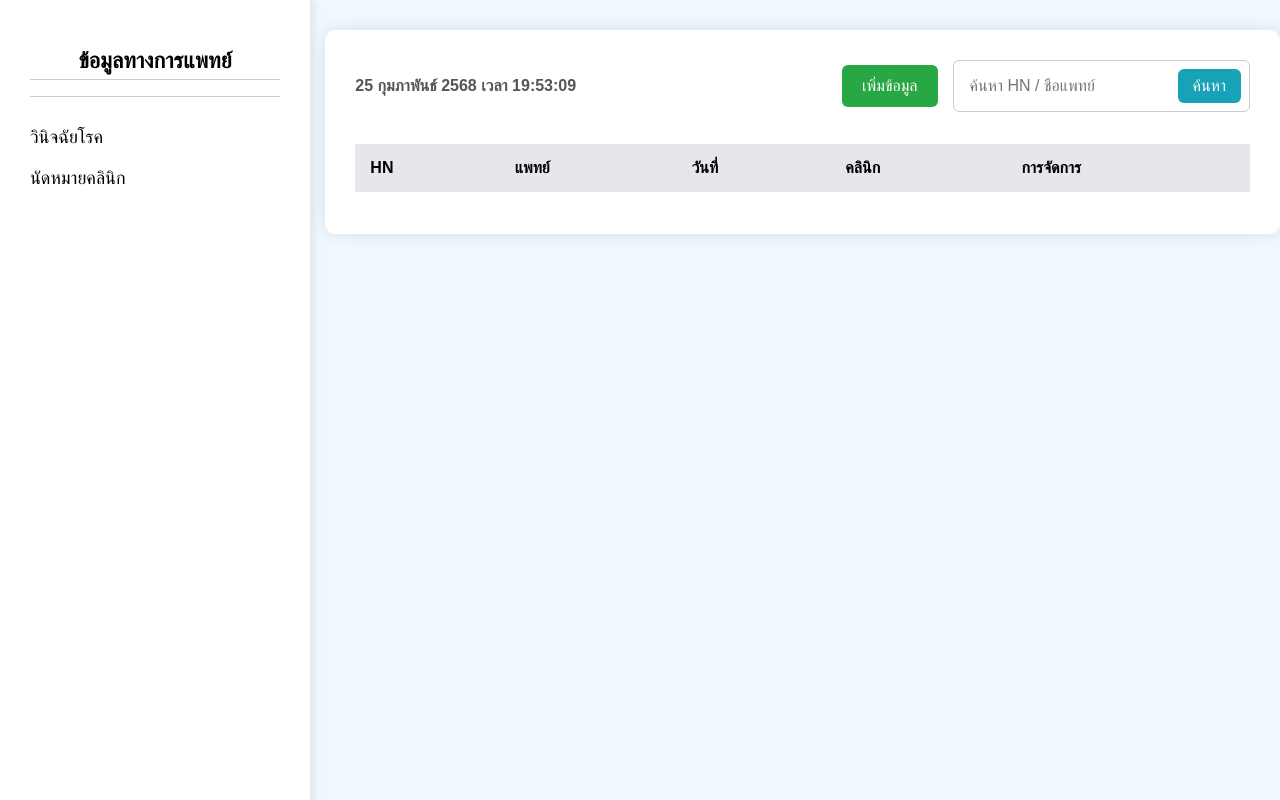
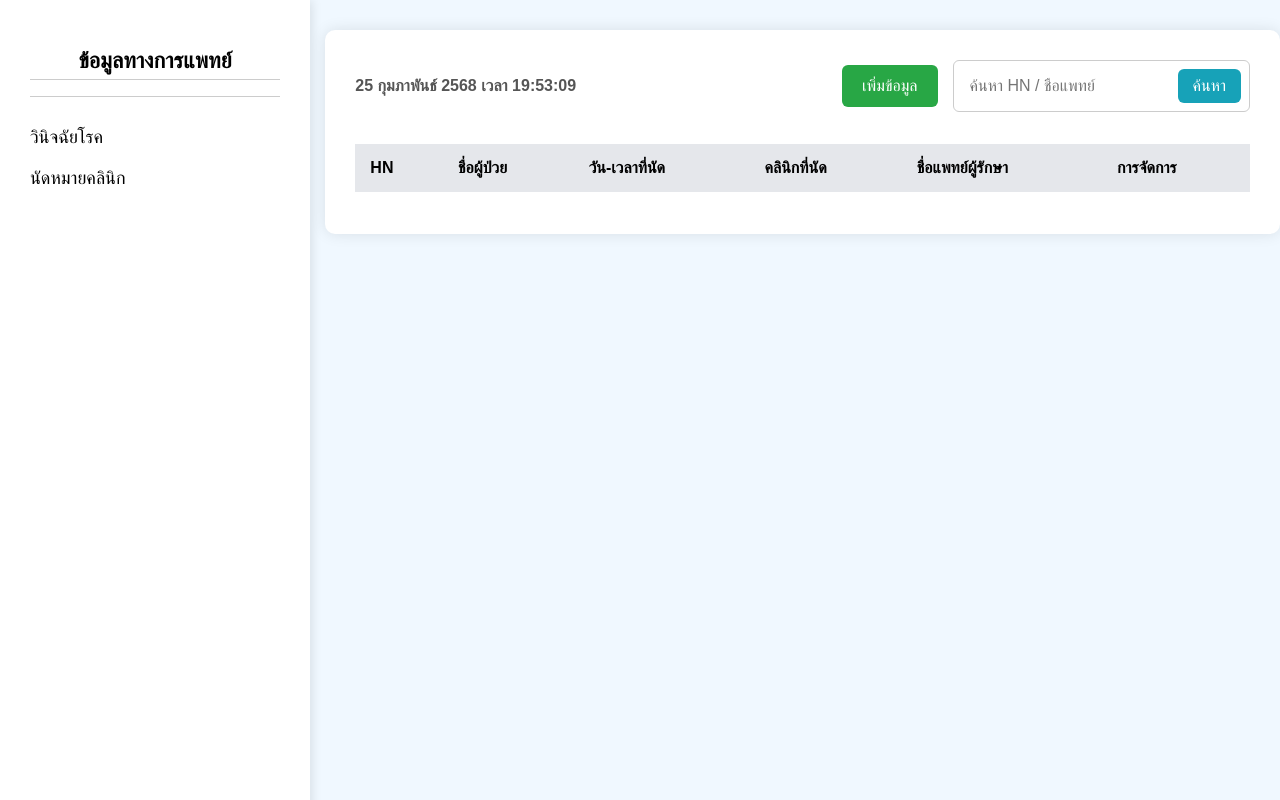
Before and after one commit to thanawadeetithada/miniP_bn-main, a website: page public/usercopy.html in a window 1280 px wide. Drawn offline with nearby package versions, Linux system fonts and the light colour scheme; no server answers.

Commit message:
change column

```diff
--- a/public/usercopy.html
+++ b/public/usercopy.html
@@ -322,9 +322,10 @@
             <thead>
                 <tr>
                     <th>HN</th>
-                    <th>แพทย์</th>
-                    <th>วันที่</th>
-                    <th>คลินิก</th>
+                    <th>ชื่อผู้ป่วย</th>
+                    <th>วัน-เวลาที่นัด</th>
+                    <th>คลินิกที่นัด</th>
+                    <th>ชื่อแพทย์ผู้รักษา</th>
                     <th>การจัดการ</th>
                 </tr>
             </thead>
@@ -341,14 +342,17 @@
             <label>HN</label>
             <input type="text" id="patient_id" required>
             <br>
-            <label>ชื่อ</label>
-            <input type="text" id="user_id" required>
+            <label>ชื่อผู้ป่วย</label>
+            <input type="text" id="patient_id" required>
             <br>
-            <label>วันที่</label>
+            <label>วัน-เวลาที่นัด</label>
             <input type="date" id="appointment_date" required>
             <br>
-            <label>Clinic</label>
+            <label>คลินิกที่นัด</label>
             <input type="text" id="Clinic">
+            <br>
+            <label>ชื่อแพทย์ผู้รักษา</label>
+            <input type="text" id="user_id">
             <br>
             <button type="submit">เพิ่มนัดหมายคลินิก</button>
         </form>
@@ -381,9 +385,10 @@
                 const row = document.createElement("tr");
                 row.innerHTML = `
                     <td>${appointment.patient_id}</td>
-                    <td>${appointment.user_id}</td>
+                    <td>${appointment.patient_id}</td>
                     <td>${appointment.appointment_date}</td>
                     <td>${appointment.clinic}</td>
+                    <td>${appointment.user_id}</td>
                     <td>
                         <button class="btn-edit" onclick="editAppointment('${appointment.appointment_id}')">แก้ไข</button>
                         <button class="btn-delete" onclick="deleteAppointment('${appointment.appointment_id}')">ลบ</button>
```
